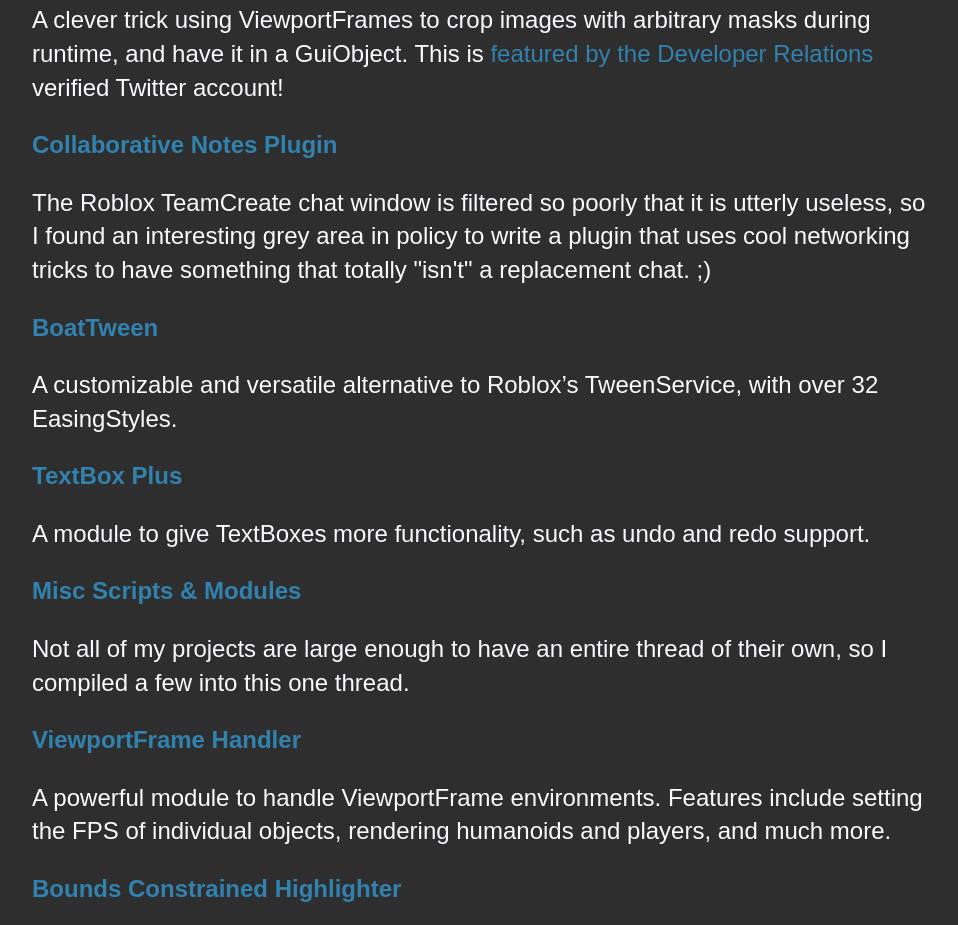
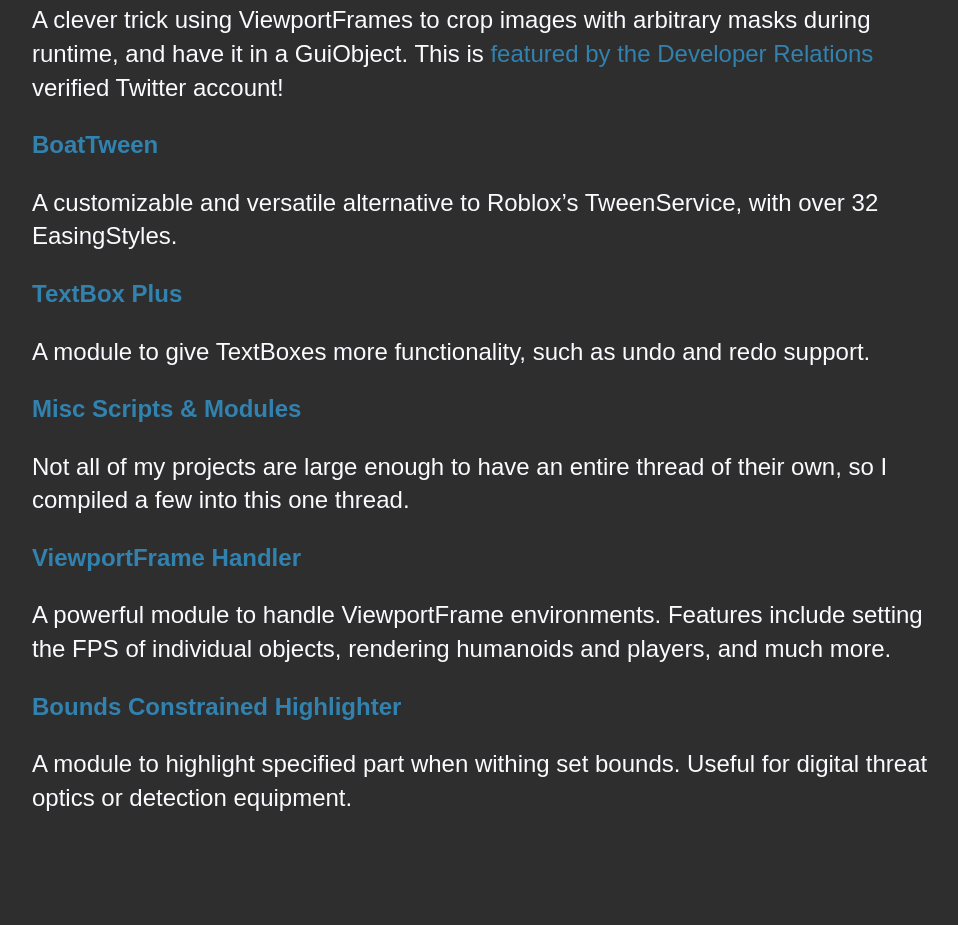
Before and after one commit to boatbomber/boatbomber.github.io, a plain HTML site: page index.html in a window 1280 px wide. Shown: the part 1318-2243 px from the top of the page, without its empty margins (160-1118 px from the left). After the commit the page ends 2192 px from the top, so only its background shows below. Drawn offline with Linux system fonts and the light colour scheme.

Commit message:
Remove grey area policy

```diff
--- a/index.html
+++ b/index.html
@@ -23,8 +23,6 @@ It was pretty revolutionary when I first made it, as the tech behind it had only
 <p><a href="https://devforum.roblox.com/t/open-source-image-clipping-module/293014/1" target="_blank"><strong>Image Clipping Module</strong></a></p>
 <p>A clever trick using ViewportFrames to crop images with arbitrary masks during runtime, and have it in a GuiObject.
 This is <a href="https://twitter.com/robloxdevrel/status/1142158443173896194" target="_blank">featured by the Developer Relations</a> verified Twitter account!</p>
-<p><a href="https://devforum.roblox.com/t/collaborative-notes-plugin-not-a-chat/357518/1" target="_blank"><strong>Collaborative Notes Plugin</strong></a></p>
-<p>The Roblox TeamCreate chat window is filtered so poorly that it is utterly useless, so I found an interesting grey area in policy to write a plugin that uses cool networking tricks to have something that totally &quot;isn&#39;t&quot; a replacement chat. ;)</p>
 <p><a href="https://devforum.roblox.com/t/opensource-boattween/540277/1" target="_blank"><strong>BoatTween</strong></a></p>
 <p>A customizable and versatile alternative to Roblox’s TweenService, with over 32 EasingStyles.</p>
 <p><a href="https://devforum.roblox.com/t/textbox-plus-open-source/397530/1" target="_blank"><strong>TextBox Plus</strong></a></p>
```
